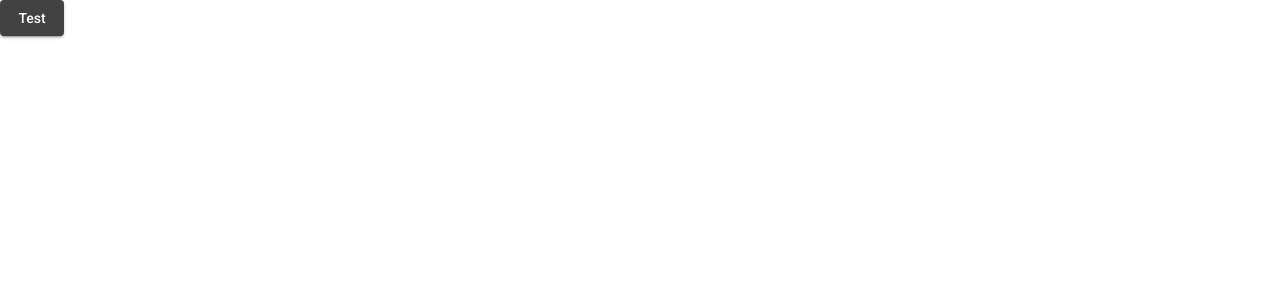
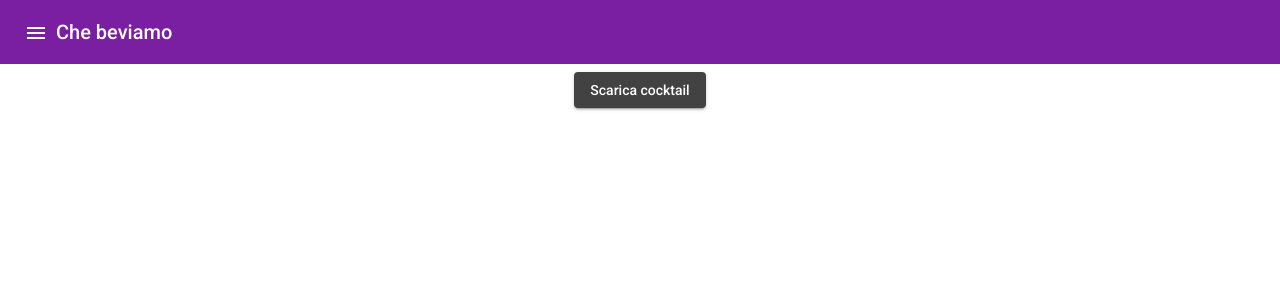
Before and after one commit to NeapolitanDevs/che-beviamo, an Angular app in the folder che-beviamo/: page /home in a window 1280 px wide. Before the commit this address led to /home. Shown: the top 300 px of the page. Built offline with nearby package versions, Linux system fonts and the light colour scheme.

Commit message:
add style and models

```diff
--- a/che-beviamo/src/app/components/home/cocktail/cocktail.component.html
+++ b/che-beviamo/src/app/components/home/cocktail/cocktail.component.html
@@ -1 +1,18 @@
-<p>cocktail works!</p>
+<div class="container pt-2">
+    <mat-card class="mat-elevation-z3 mb-2" *ngFor="let cocktail of cocktailList">
+        <div class="row">
+            <div class="col">
+                <p>{{cocktail.id}} - {{cocktail.name}}</p>
+                <p>{{cocktail.ingredients}}</p>
+                <p>{{cocktail.instructions.IT}}</p>
+            </div>
+        </div>
+    </mat-card>
+
+
+    <div class="row">
+        <div class="col d-flex justify-content-center">
+            <button mat-raised-button (click)="getAll()">Scarica cocktail</button>
+        </div>
+    </div>
+</div>
--- a/che-beviamo/src/app/components/home/cocktail/cocktail.component.ts
+++ b/che-beviamo/src/app/components/home/cocktail/cocktail.component.ts
@@ -1,4 +1,7 @@
 import { Component, OnInit } from '@angular/core';
+import { map, take, tap } from 'rxjs';
+import { CocktailClass } from 'src/models/cocktail';
+import { CocktailService } from './cocktail.service';
 
 @Component({
   selector: 'app-cocktail',
@@ -7,9 +10,22 @@ import { Component, OnInit } from '@angular/core';
 })
 export class CocktailComponent implements OnInit {
 
-  constructor() { }
+  cocktailList: CocktailClass[] = new Array<CocktailClass>();
+
+  constructor(private cocktailService: CocktailService) { }
 
   ngOnInit(): void {
   }
 
+  getAll() {
+    this.cocktailService.getAll()
+    .pipe(
+      take(1)
+      )
+    .subscribe(x => {
+      console.log(x);
+      this.cocktailList = x;
+    });
+  }
+
 }
--- a/che-beviamo/src/app/components/home/cocktail/cocktail.service.ts
+++ b/che-beviamo/src/app/components/home/cocktail/cocktail.service.ts
@@ -1,4 +1,6 @@
 import { Injectable } from '@angular/core';
+import { map, Observable } from 'rxjs';
+import { CocktailClass } from 'src/models/cocktail';
 import { ApiService } from 'src/services/api.service';
 
 @Injectable({
@@ -8,7 +10,7 @@ export class CocktailService {
 
   constructor(private apiService: ApiService) { }
 
-  getAll() {
+  getAll(): Observable<CocktailClass[]> {
     return this.apiService.getAll();
   }
 }
--- a/che-beviamo/src/app/components/home/home.component.html
+++ b/che-beviamo/src/app/components/home/home.component.html
@@ -1,13 +1,3 @@
-<!-- tool bar + nav bar -->
-
-<p *ngFor="let item of test">
-    {{item | json}}
-</p>
-<button mat-raised-button (click)="getAll()">Test</button>
-
+<app-toolbar></app-toolbar>
 <router-outlet></router-outlet>
-
-
 <!-- Footer -->
-
-<!-- Magari prevedi componenti -->
--- a/che-beviamo/src/app/components/home/home.component.ts
+++ b/che-beviamo/src/app/components/home/home.component.ts
@@ -1,6 +1,4 @@
 import { Component, OnInit } from '@angular/core';
-import { map, take } from 'rxjs';
-import { ApiService } from 'src/services/api.service';
 
 @Component({
   selector: 'app-home',
@@ -9,23 +7,10 @@ import { ApiService } from 'src/services/api.service';
 })
 export class HomeComponent implements OnInit {
 
-  test = [];
-
-  constructor(private apiService: ApiService) { }
+  constructor() { }
 
   ngOnInit(): void {
   }
 
-  getAll() {
-    this.apiService.getAll()
-    .pipe(
-      map((x: any) => x.body),
-      take(1)
-      )
-    .subscribe(x => {
-      console.log(x);
-      this.test = x;
-    });
-  }
 
 }
--- /dev/null
+++ b/che-beviamo/src/app/components/home/toolbar/toolbar.component.html
@@ -0,0 +1,13 @@
+<mat-toolbar color="primary"> <!-- accent/basic -->
+    <button mat-icon-button aria-label="Example icon-button with menu icon">
+      <mat-icon>menu</mat-icon>
+    </button>
+    <span>Che beviamo</span> <!-- Aggiungere il titolo nelle lingue 18i -->
+    <span class="spacer"></span>
+    <!-- <button mat-icon-button aria-label="Example icon-button with heart icon">
+      <mat-icon>favorite</mat-icon>
+    </button>
+    <button mat-icon-button  aria-label="Example icon-button with share icon">
+      <mat-icon>share</mat-icon>
+    </button> -->
+</mat-toolbar>
--- /dev/null
+++ b/che-beviamo/src/app/components/home/toolbar/toolbar.component.scss
@@ -0,0 +1,3 @@
+.spacer {
+    flex: 1 1 auto;
+  }
--- /dev/null
+++ b/che-beviamo/src/app/components/home/toolbar/toolbar.component.ts
@@ -0,0 +1,15 @@
+import { Component, OnInit } from '@angular/core';
+
+@Component({
+  selector: 'app-toolbar',
+  templateUrl: './toolbar.component.html',
+  styleUrls: ['./toolbar.component.scss']
+})
+export class ToolbarComponent implements OnInit {
+
+  constructor() { }
+
+  ngOnInit(): void {
+  }
+
+}
--- /dev/null
+++ b/che-beviamo/src/models/cocktail.ts
@@ -0,0 +1,33 @@
+export class CocktailClass {
+    id: number;
+	name: string;
+	base: string;
+	ingredients: Array<string>;
+    instructions: any;
+	thumbnail?: string;
+
+    constructor(
+        id: number,
+        name: string,
+        base: string,
+        ingredients: Array<string>,
+        instructions: {},
+        thumbnail?: string
+    ) {
+        this.id = id;
+        this.name = name;
+        this.base = base;
+        this.ingredients = ingredients;
+        this.instructions = instructions;
+        this.thumbnail = thumbnail;
+    }
+}
+
+export interface CocktailInterface {
+    id: number;
+	name: string;
+	base: string;
+	ingredients: Array<string>;
+    instructions: any;
+	thumbnail?: string;
+}
--- a/che-beviamo/src/services/api.service.ts
+++ b/che-beviamo/src/services/api.service.ts
@@ -1,6 +1,8 @@
 import { Injectable } from '@angular/core';
 import { HttpClient } from '@angular/common/http';
 import { ENDPOINT, ROOT_URL } from 'src/shared/constant';
+import { CocktailClass } from 'src/models/cocktail';
+import { map, Observable } from 'rxjs';
 
 @Injectable({
   providedIn: 'root'
@@ -9,7 +11,10 @@ export class ApiService {
 
   constructor(private http: HttpClient) { }
 
-  getAll() {
-    return this.http.get(ROOT_URL + ENDPOINT.getAll);
+  getAll(): Observable<CocktailClass[]> {
+    return this.http.get<{status: number, body: any[]}>(ROOT_URL + ENDPOINT.getAll)
+      .pipe(
+        map(x => x.body as CocktailClass[])
+      );
   }
 }
```
Also changed, not shown: che-beviamo/src/app/components/home/home.module.ts (+10 -3 lines), che-beviamo/src/modules/material.module.ts (+8 -4 lines), 1 other file (tests, documents, lock files or other folders).
